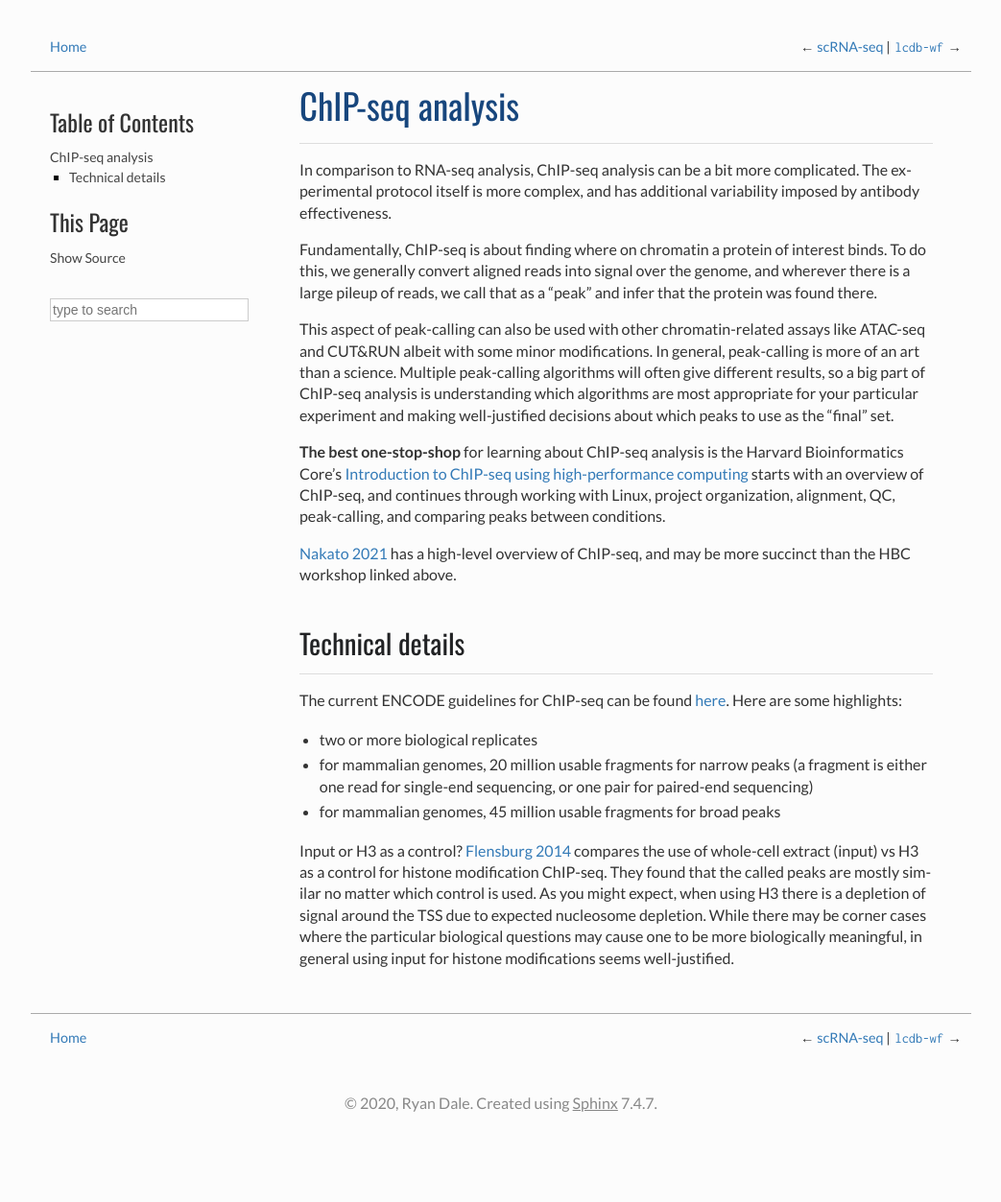
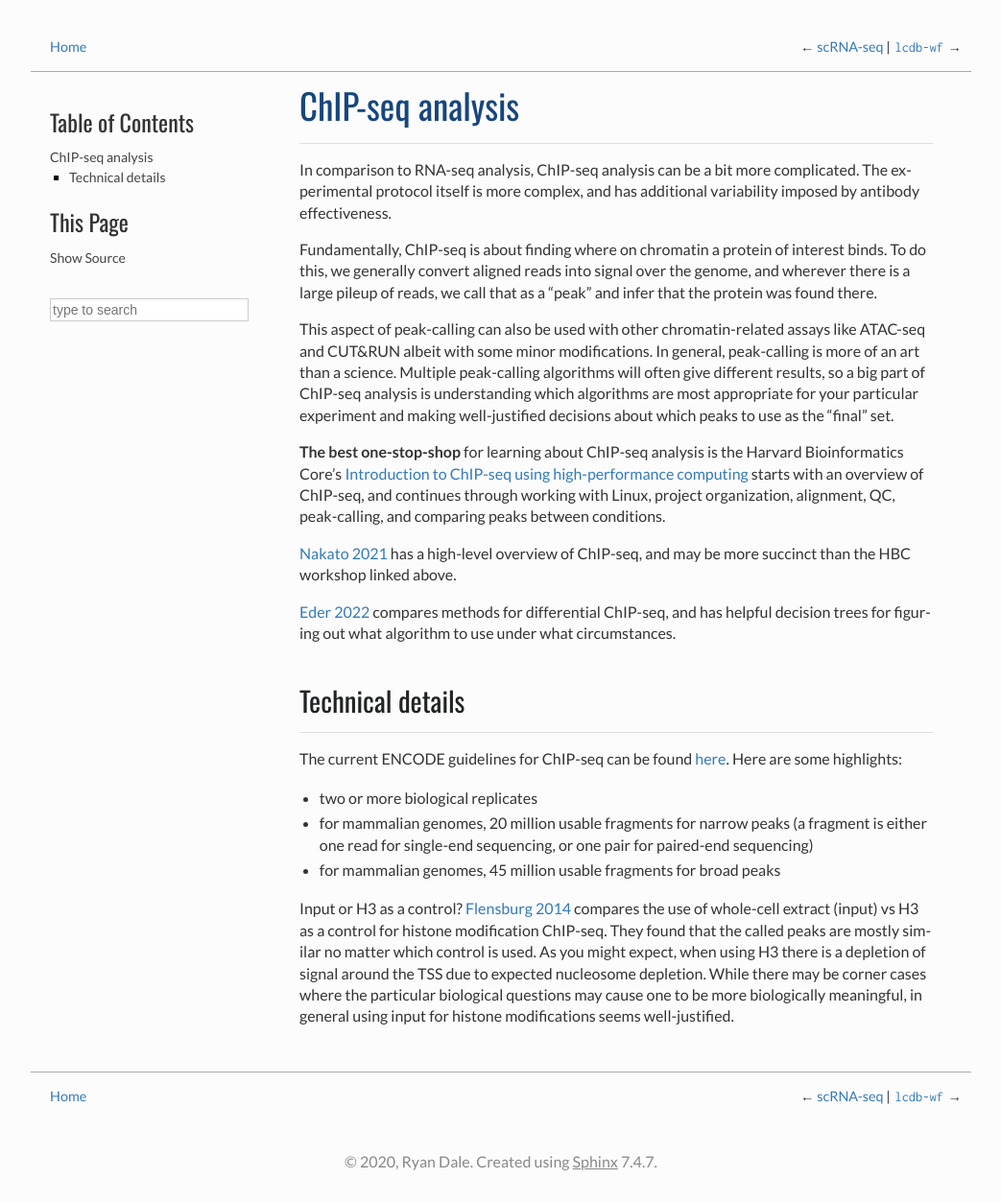
Before and after one commit to NICHD-BSPC/training, a Sphinx documentation site: the page built from source/chipseq.rst, in a window 1280 px wide. Shown: the whole page at 96% size, without its empty margins (118-1161 px from the left). Built offline with Sphinx 7.4.7, drawn with Linux system fonts in a browser that asks for light colours; before the commit the page ends 1193 px from its top, so only the background shows below that.

```diff
--- a/source/chipseq.rst
+++ b/source/chipseq.rst
@@ -30,6 +30,10 @@
 a high-level overview of ChIP-seq, and may be more succinct than the HBC
 workshop linked above.
 
+`Eder 2022
+<https://genomebiology.biomedcentral.com/articles/10.1186/s13059-022-02686-y>`__
+compares methods for differential ChIP-seq, and has helpful decision trees for
+figuring out what algorithm to use under what circumstances.
 
 Technical details
 -----------------
```
